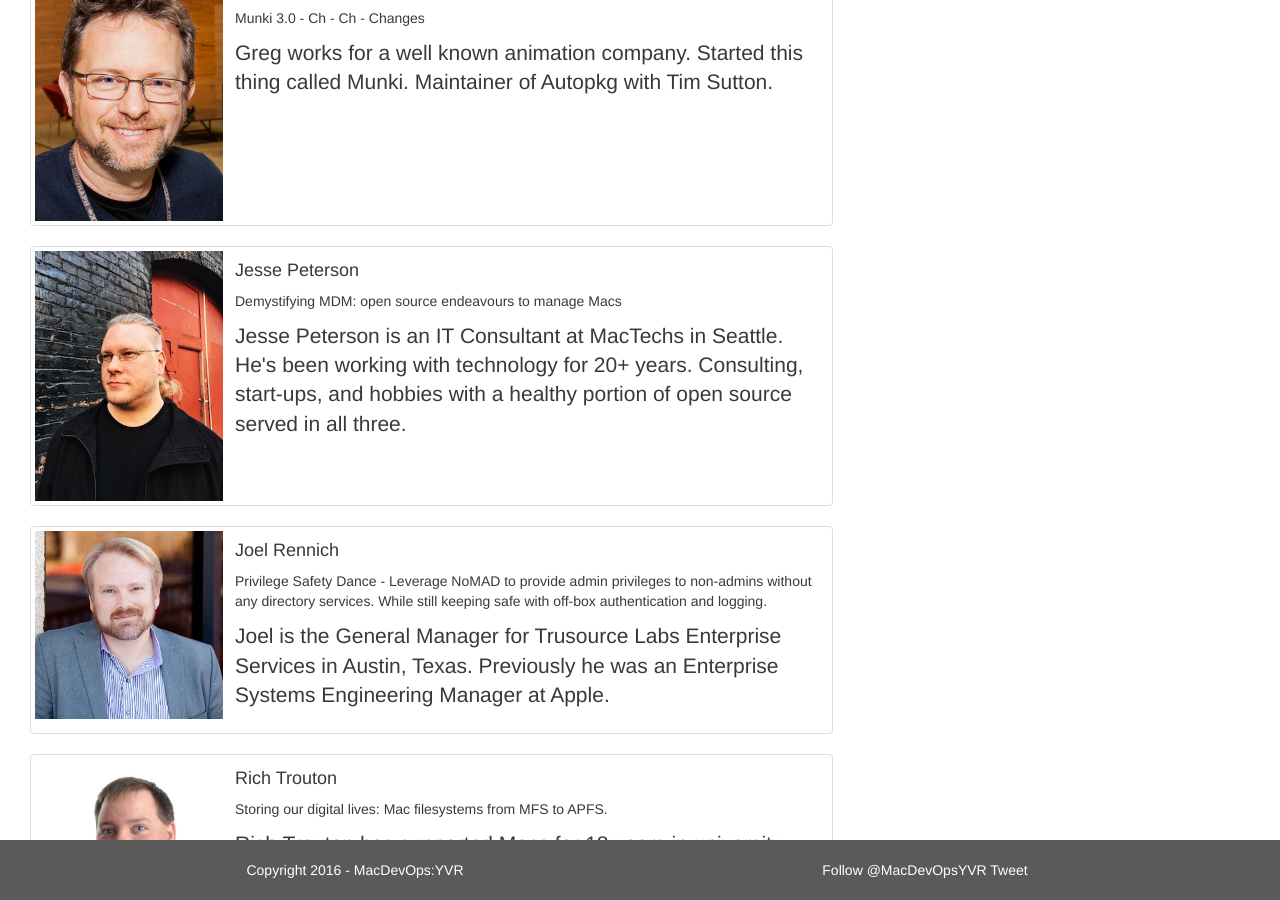
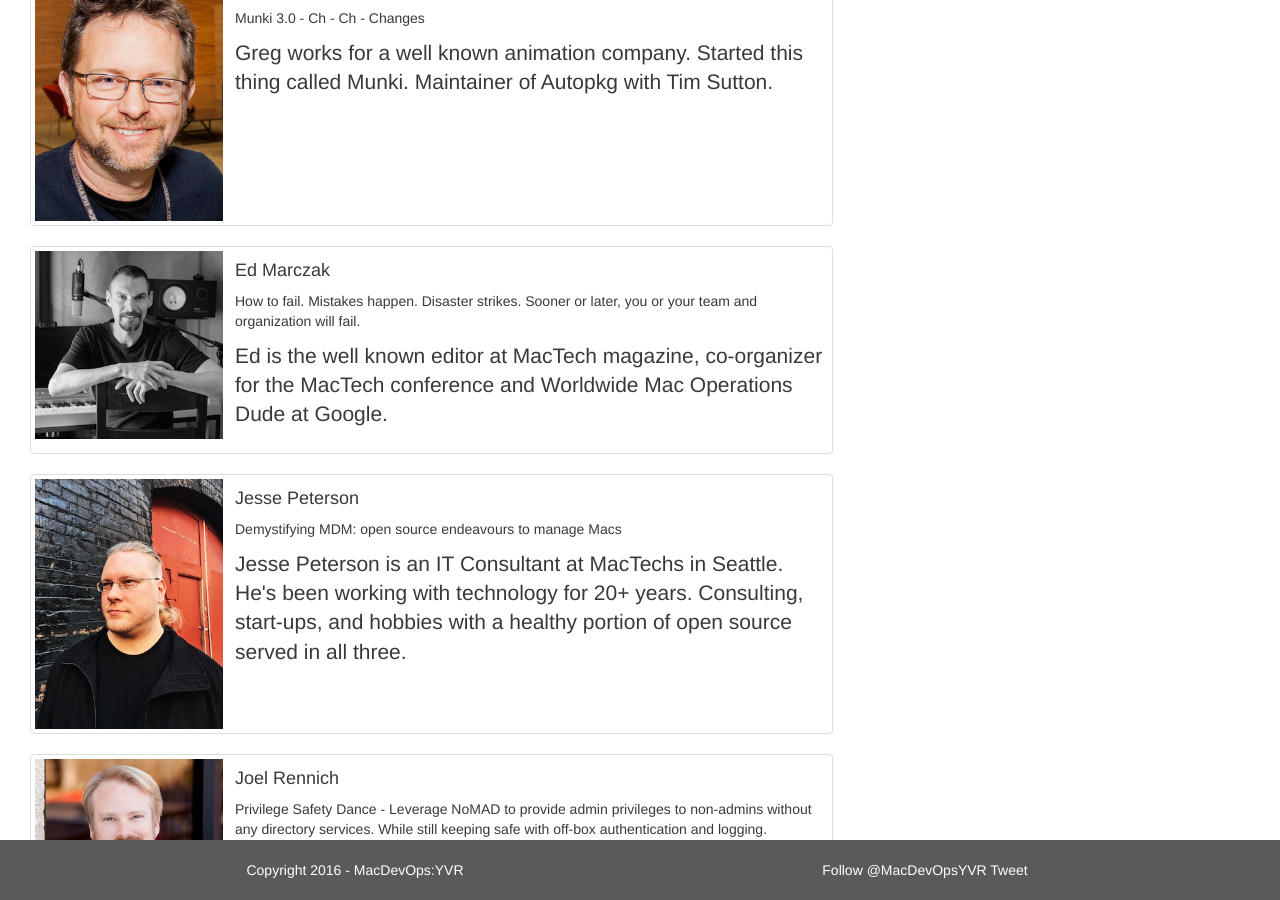
Before and after one commit to macdevopsyvr/macdevopsyvr.github.io, a Jekyll site: the page built from speakers/index.md, in a window 1280 px wide and 900 px high, scrolled down 2527 px. Built offline with Jekyll 4.4.1, drawn with Linux system fonts in a browser that asks for light colours; comment, search, counter and statistics services are not loaded.

Commit message:
Ed
Ed is a speaker

```diff
--- a/speakers/index.md
+++ b/speakers/index.md
@@ -118,6 +118,17 @@ and security risks.
 </div>
 
 <div class="col-xs-12 pull-left thumbnail">
+  <img class="vid-thumb" src="/assets/Marczak300.jpg">
+  <div class="responsive">
+    <h4>Ed Marczak</h4>
+    <p>
+      How to fail. Mistakes happen. Disaster strikes. Sooner or later, you or your team and organization will fail.  </p>
+    <p class="lead">
+      Ed is the well known editor at MacTech magazine, co-organizer for the MacTech conference and Worldwide Mac Operations Dude at Google.</p>
+  </div>
+</div>
+
+<div class="col-xs-12 pull-left thumbnail">
   <img class="vid-thumb" src="/assets/Jesse_Peterson.jpg">
   <div class="responsive">
     <h4>Jesse Peterson</h4>
```
Also changed, not shown: assets/Marczak300.jpg (added).
